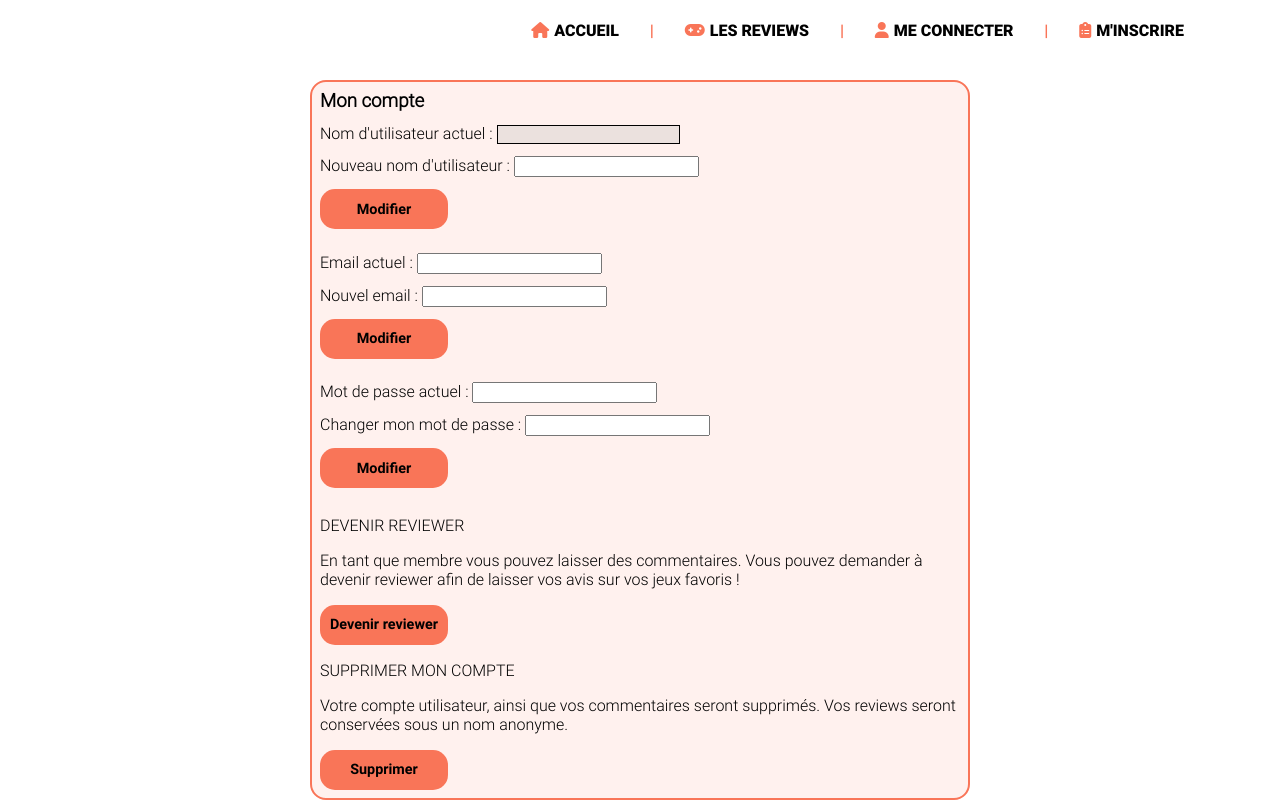
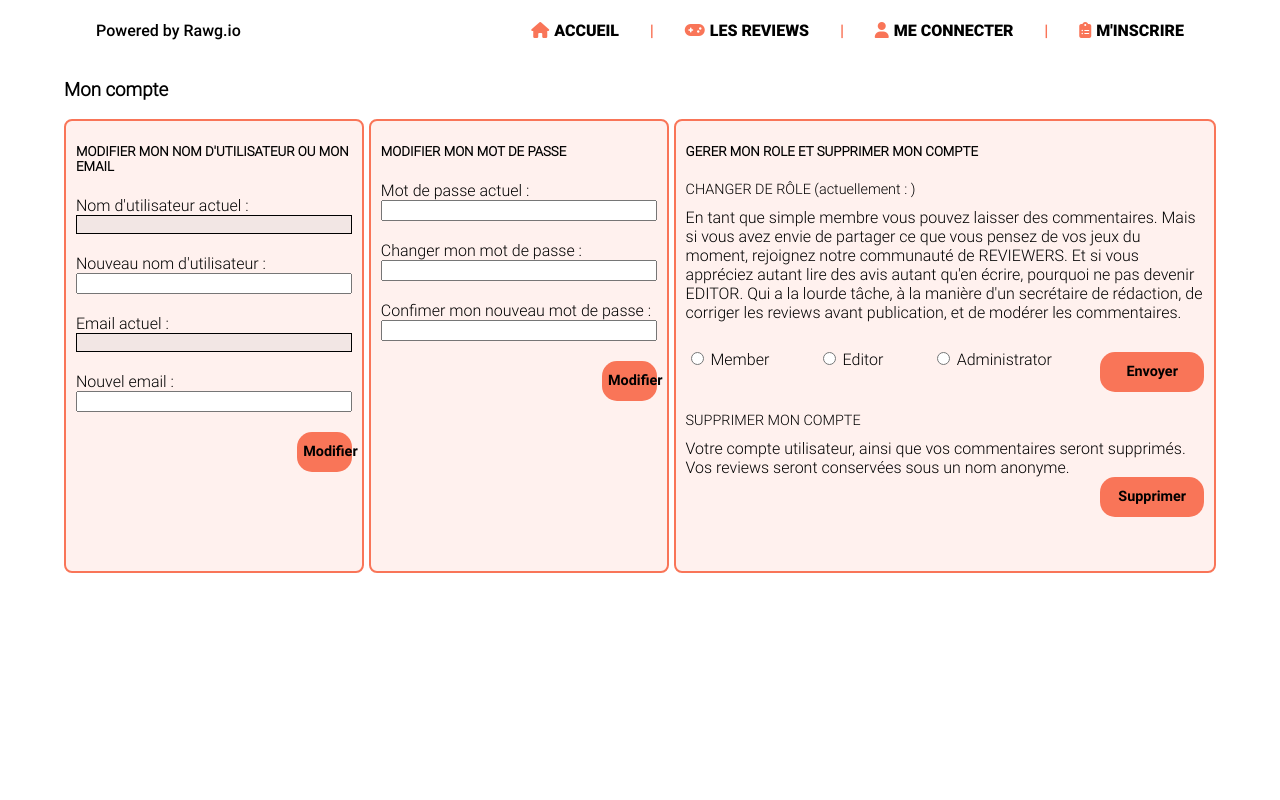
Before and after one commit to GerardHubert/multitap, a PHP site: template templates/frontoffice/userParametersPage.html.twig in a window 1280 px wide. Run offline with PHP 8.4, Linux system fonts and the light colour scheme; the template is opened without the code that fills it, so the values that code supplies are empty; some libraries are stand-ins or nearby versions.

Commit message:
update html parametres utilisateurs

```diff
--- a/public/css/style.css
+++ b/public/css/style.css
@@ -66,7 +66,7 @@ a{
 
 nav{
     display: flex;
-    justify-content: flex-end;
+    justify-content: space-between;
     align-items: center;
     height: 60px;
 }
@@ -83,6 +83,12 @@ nav{
     text-decoration: none;
     color: black;
     margin-left: 5px;
+}
+
+#rawg{
+    font-family: roboto_medium;
+    color: black;
+    text-decoration: none;
 }
 
 .dropdown_menu{
@@ -772,39 +778,75 @@ button{
 */
 
 #member_info{
-    width: 50%;
-    height: 700px;
+    width: 90%;
     margin: auto;
-    padding: .5rem;
-    margin-top: 20px;
-    border: 2px solid rgba(249, 117, 88, 1);
-    background-color: rgba(249, 117, 88, 0.1);
+}
+
+#member_info .forms{
+    height: 450px;
+    display: flex;
+    justify-content: space-between;
+}
+
+#username_form, #email_form, #password_form, #rank_form, #account_form{
     display: flex;
     flex-direction: column;
-    justify-content: space-between;
-    border-radius: 1rem;
 }
 
-#member_info h3{
-    margin: 0;
+#username_email_forms, #password_form, #rank_and_account_form{
+    width: 24%;
+    height: 100%;
+    display: flex;
+    flex-direction: column;
+    background-color:rgba(249, 117, 88, 0.1);
+    padding-left: 10px;
+    padding-right: 10px;
+    border-radius: 0.5rem;
+    border: 2px solid rgba(249, 117, 88, 1);
 }
 
 .readonly_input{
-    background-color:rgba(190, 187, 187, 0.3);
+    background-color: rgba(190, 187, 187, 0.2);
     border: 1px solid black;
 }
 
-.update_info{
-    height: 150px;
-    display:flex;
-    flex-direction: column;
-    justify-content: space-evenly;
+.forms input{
+    margin-bottom: 20px;
 }
 
-.update_label{
-    width: 100px;
+.update_mail_and_email{
+    justify-self: end;
 }
 
-.update_info > button{
-    align-self: start;
+#rank_and_account_form{
+    width: 45%;
 }
+
+.label_and_value{
+    display: flex;
+    flex-direction: column;
+}
+
+.legend{
+    font-size: 0.9rem;
+    margin-bottom: 10px;
+}
+
+#rank_form, #account_form{
+    width: 100%;
+    display: flex;
+}
+
+#select_role{
+    width: 100%;
+    height: 50px;
+    display: flex;
+    justify-content: space-between;
+    align-items: center;
+    margin-top: 20px;
+    margin-bottom: 20px;
+}
+
+#account_form button{
+    float: right;
+}
--- a/templates/frontoffice/layout.html.twig
+++ b/templates/frontoffice/layout.html.twig
@@ -13,6 +13,8 @@
         <header>
             <!-- Navigation -->
             <nav>
+                <a id='rawg' href='https://rawg.io' target='_blank'>Powered by Rawg.io</a>
+
                 <div class="navbar">
                     <span><i class="fas fa-home"></i><a href='index.php'>ACCUEIL</a></span>
                     <span>|</span>
--- a/templates/frontoffice/userParametersPage.html.twig
+++ b/templates/frontoffice/userParametersPage.html.twig
@@ -8,11 +8,14 @@
         <h3>Mon compte</h3>
 
         {% if session.flashMessage %}
-                <p>{{ session.flashMessage }}</p>
+                <p id='user_parameters_message'>{{ session.flashMessage }}</p>
             {% endif %}
 
-        <form class="update_info" method='post' action='index.php?action=update_username&id={{ user.userId }}'>
+        <section class="forms">
 
+            <form id="username_email_forms" method='post' action='index.php?action=update_username_and_email&id={{ user.userId }}'>
+                <h5>MODIFIER MON NOM D'UTILISATEUR OU MON EMAIL</h5>
+                <section id='username_form'>
                     <div class="label_and_value">
                         <label class='update_label' for='actual_username'>Nom d'utilisateur actuel : </label>
                         <input class='readonly_input' type='text' name='actual_username' readonly value={{ user.username }}>
@@ -22,52 +25,93 @@
                         <input class='update_user_new_values' type='text' name='new_username'>
                     </div>
                     <input type='hidden' name='token' value={{ session.token }}>
-            <button type='submit' class='update_username_button'>Modifier</button>
-        </form>
+                </section>
 
-        <form class="update_info" method='post' action='index.php?action=update_email&id={{ user.userId }}'>
+                <section id='email_form'>
                     <div class="label_and_value">
                         <label for="actual_email" class="update_label">Email actuel : </label>
-                <input type="mail" name='actual_email' class="update_user_new_values" readonly value={{ user.email }}>
+                        <input type="mail" name='actual_email' class="readonly_input" readonly value={{ user.email }}>
                     </div>
                     <div class="label_and_value">
                         <label for="new_email" class="update_label">Nouvel email : </label>
                         <input type="mail" name='new_email' class="update_user_new_values">
                     </div>
                     <input type='hidden' name='token' value={{ session.token }}>
-            <button class='update_email_button' type='submit'>Modifier</button>
+                </section>
+
+                <button class='update_name_and_email' type='submit'>Modifier</button>
+
             </form>
 
-        <form class="update_info" method='post' action='index.php?action=update_password&id={{ user.userId }}'>
+            <form id="password_form" method='post' action='index.php?action=update_password&id={{ user.userId }}'>
+                <h5>MODIFIER MON MOT DE PASSE</h5>
                 <div class="label_and_value">
                     <label class='update_label' for='actual_pass'>Mot de passe actuel : </label>
                     <input type="password" class="update_user_new_values" min='8' name='actual_pass'>
                 </div>
                 <div class="label_and_value">
-                <label class='update_label' for='new_pass'>Changer mon   mot de passe : </label>
+                    <label class='update_label' for='new_pass'>Changer mon  mot de passe : </label>
                     <input type="password" class="update_user_new_values" min='8' name='new_pass'>
+                </div>
+                <div class="label_and_value">
+                    <label class='update_label' for='confirm_new_pass'>Confimer mon nouveau mot de passe : </label>
+                    <input type="password" class="update_user_new_values" min='8' name='confirm_new_pass'>
                 </div>
                 <input type='hidden' name='token' value={{ session.token }}>
                 <button class='update_pass_button' type='submit'>Modifier</button>
             </form>
 
-        <div class="update_info">
+            <section id='rank_and_account_form'>
+                <h5>GERER MON ROLE ET SUPPRIMER MON COMPTE</h5>
+                <div id="rank_form">
                     <div class="label_and_value">
-                <p>DEVENIR REVIEWER</p>
-                <p>En tant que membre vous pouvez laisser des commentaires.
-                    Vous pouvez demander à devenir reviewer afin de laisser vos avis sur vos jeux favoris !
-                </p>
+                        <span class='legend'>CHANGER DE RÔLE (actuellement : {{ session.userRank|slice(5,) }})</span>
+                        <span class='explanation'>En tant que simple membre vous pouvez laisser des commentaires.
+                            Mais si vous avez envie de partager ce que vous pensez de vos jeux du moment, rejoignez notre communauté de REVIEWERS.
+                            Et si vous appréciez autant lire des avis autant qu'en écrire, pourquoi ne pas devenir EDITOR. Qui a la lourde tâche,
+                            à la manière d'un secrétaire de rédaction, de corriger les reviews avant publication, et de modérer les commentaires.
+                        </span>
+                        <form id='select_role' action="index.php?action=change_user_rank&id={{ user.userId }}" id="role_form">
+                            <div>
+                                {% if session.userRank == 'ROLE_MEMBER' %}
+                                    <input type='radio' id='member' name='member' value='ROLE_MEMBER' disabled>
+                                    {% else %}
+                                        <input type='radio' id='member' name='member' value='ROLE_MEMBER'>
+                                {% endif %}
+                                <label for="member">Member</label>
                             </div>
-            <a href='index.php?action=reviewer_demand&id={{ user.userId }}'><button class='update_rank_button'>Devenir reviewer</button></a>
+                            <div>
+                                {% if session.userRank == 'ROLE_REVIEWER' %}
+                                    <input type='radio' id='editor' name='editor' value='ROLE_EDITOR' disabled>
+                                    {% else %}
+                                        <input type='radio' id='editor' name='editor' value='ROLE_EDITOR'>
+                                {% endif %}
+                                <label for="editor">Editor</label>
+                            </div>
+                            <div>
+                                {% if session.userRank == 'ROLE_ADMIN' %}
+                                    <input type='radio' id='admin' name='admin' value='ROLE_ADMIN' DISABLED>
+                                    {% else %}
+                                        <input type='radio' id='admin' name='admin' value='ROLE_ADMIN'>
+                                {% endif %}
+                                <label for="admin">Administrator</label>
+                            </div>
+                            <button type='submit' class='update_rank_button'>Envoyer</button>
+                        </form>
                     </div>
 
-        <div class="update_info">
+                </div>
+
+                <div id="account_form">
                     <div class="label_and_value">
-                <p>SUPPRIMER MON COMPTE</p>
-                <p>Votre compte utilisateur, ainsi que vos commentaires seront supprimés. Vos reviews seront conservées sous un nom anonyme.</p>
+                        <span class='legend'>SUPPRIMER MON COMPTE</span>
+                        <span class='explanation'>Votre compte utilisateur, ainsi que vos commentaires seront supprimés. Vos reviews seront conservées sous un nom anonyme.</span>
                     </div>
                     <a href='index.php?action=deleteUser&id={{ user.userId }}'><button class='delete_account_button'>Supprimer</button></a>
                 </div>
+            </section>
+
+        </section>
 
     </section>
 
```
Also changed, not shown: src/Controller/Backoffice/UserController.php (+24 -2 lines), src/Model/Manager/UserManager.php (+6 -1 lines), src/Service/Router.php (+2 -8 lines). Lines whose indentation alone changed are shown as unchanged.
